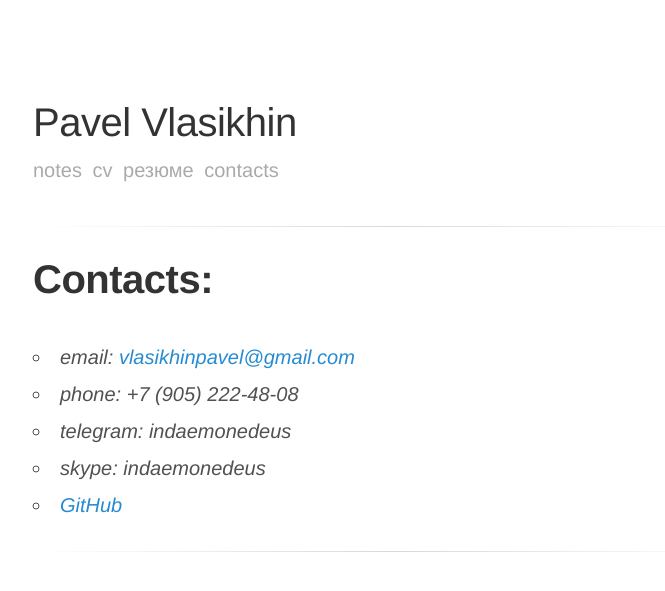
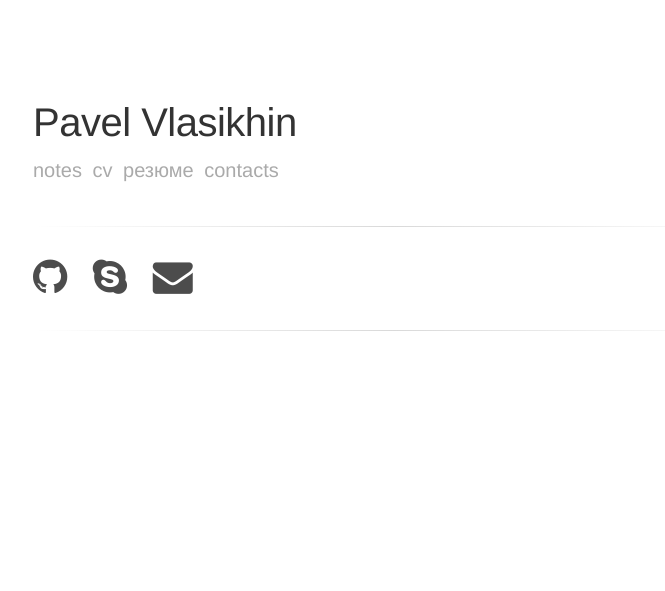
Before and after one commit to vlasikhin/vlasikhin.github.io, a Jekyll site: the page built from contacts.html, in a window 1280 px wide. Shown: the top 591 px of the page, without its empty margins (247-912 px from the left). Built offline with Jekyll 4.4.1, drawn with Linux system fonts in a browser that asks for light colours; nearby versions of some CDN libraries.

Commit message:
Add icons for contacts page

```diff
--- a/_config.yml
+++ b/_config.yml
@@ -5,9 +5,9 @@ description:        "Ruby on Rails developer"
 # jekyll-seo-tag, see: http://www.rubydoc.info/gems/jekyll-seo-tag/1.2.0
 url:                "www.vlasikhin.ru"
 author:             "Pavel Vlasikhin"
-twitter:
-  username:         "vlasikhin"
-
+github_username:    "vlasikhin"
+google_email:       "vlasikhinpavel@gmail.com"
+skype_username:     "indaemonedeus"
 
 # URL
 baseurl:            ""
--- a/_layouts/default.html
+++ b/_layouts/default.html
@@ -7,6 +7,7 @@
   <link rel="stylesheet" href="//fonts.googleapis.com/css?family=Source+Sans+Pro:300,300i,600">
   <link rel="stylesheet" href="{{ site.baseurl }}/style.css">
   <link rel="alternate" type="application/rss+xml" title="RSS Feed for {{ site.name }}" href="{{ site.baseurl }}/feed.xml" />
+  <link rel="stylesheet" href="//maxcdn.bootstrapcdn.com/font-awesome/4.6.3/css/font-awesome.min.css">
   {% seo %}
 </head>
 <body>
--- a/contacts.html
+++ b/contacts.html
@@ -11,17 +11,33 @@ layout: default
     {% endfor %}
 </nav>
 </header>
-<hr>
+
 <div class="content page">
-  <h1 class="page-title">Contacts:</h1>
-    <address>
-      <ul>
-        <li> email: <a href="mailto:vlasikhinpavel@gmail.com">vlasikhinpavel@gmail.com</a></li>
-        <li> phone: +7 (905) 222-48-08 </li>
-        <li> telegram: indaemonedeus </li>
-        <li> skype: indaemonedeus </li>
-        <li> <a href="https://github.com/vlasikhin">GitHub</a> </li>
-      </ul>
-    </address>
+    <hr>
+        <div class="social-icons">
+            <ul>
+                {% if site.github_username %}
+                    <li>
+                        <a href="https://github.com/{{ site.github_username }}">
+                            <i class="fa fa-github fa-2x"></i>
+                        </a>
+                    </li>
+                {% endif %}
+                {% if site.skype_username %}
+                    <li>
+                        <a href="skype:{{ site.skype_username }}?add">
+                            <i class="fa fa-skype fa-2x"></i>
+                        </a>
+                    </li>
+                {% endif %}
+                {% if site.google_email %}
+                    <li>
+                        <a href="mailto:{{ site.google_email }}">
+                            <i class="fa fa-envelope fa-2x"></i>
+                        </a>
+                    </li>
+                {% endif %}
+            </ul>
+        </div>
     <hr>
 </div>
--- a/style.scss
+++ b/style.scss
@@ -371,6 +371,20 @@ tbody tr:nth-child(odd) th {
   }
 }
 
+.social-icons {
+  li {
+    display: inline;
+    padding-right: 20px;
+  }
+  a {
+  text-decoration: none;
+  }
+
+  .fa {
+  color: #4C4C4C;
+  }
+}
+
 .highlight .hll { background-color: #ffffcc }
 .highlight .c { color: #999988; font-style: italic } /* Comment */
 .highlight .err { color: #a61717; background-color: #e3d2d2 } /* Error */
```
